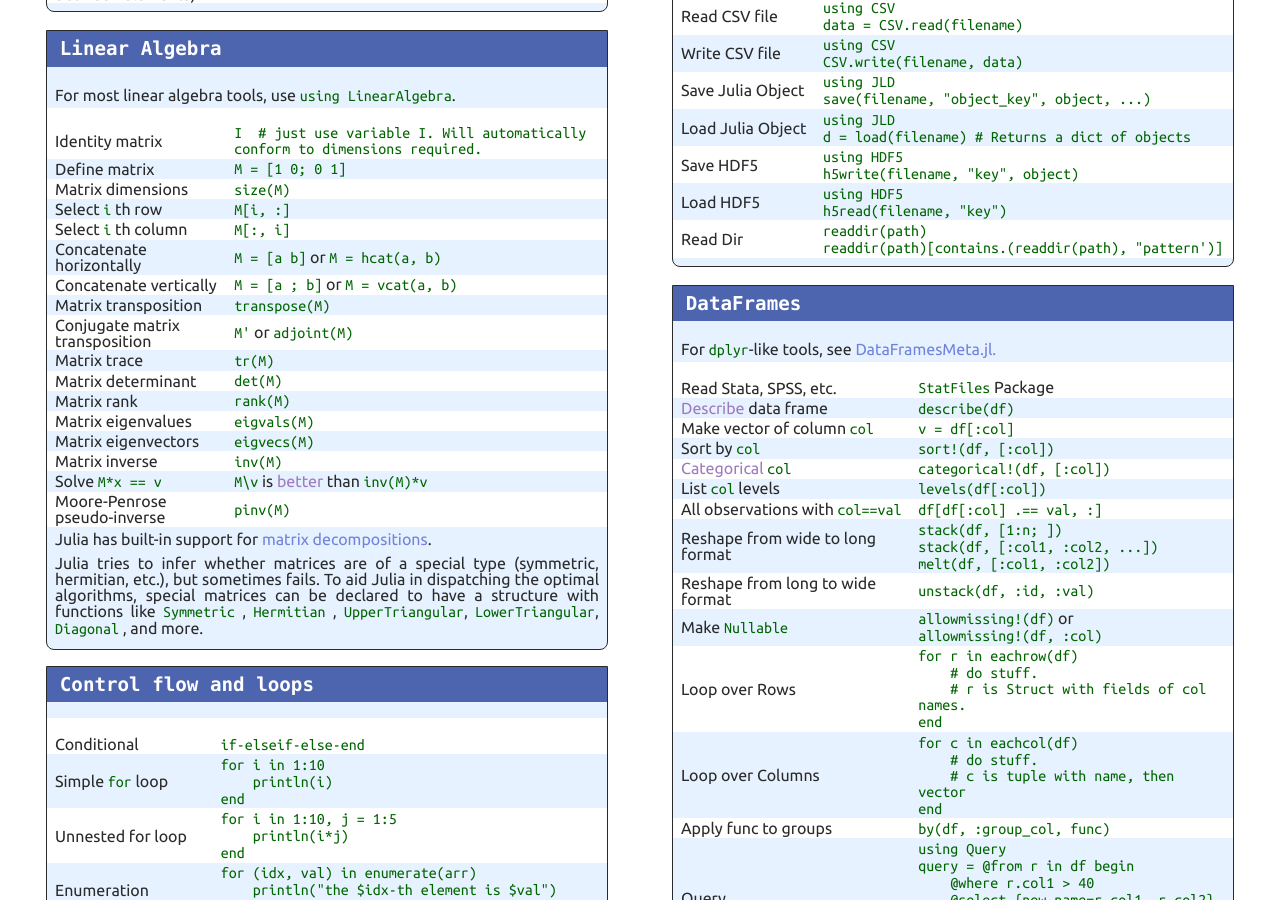
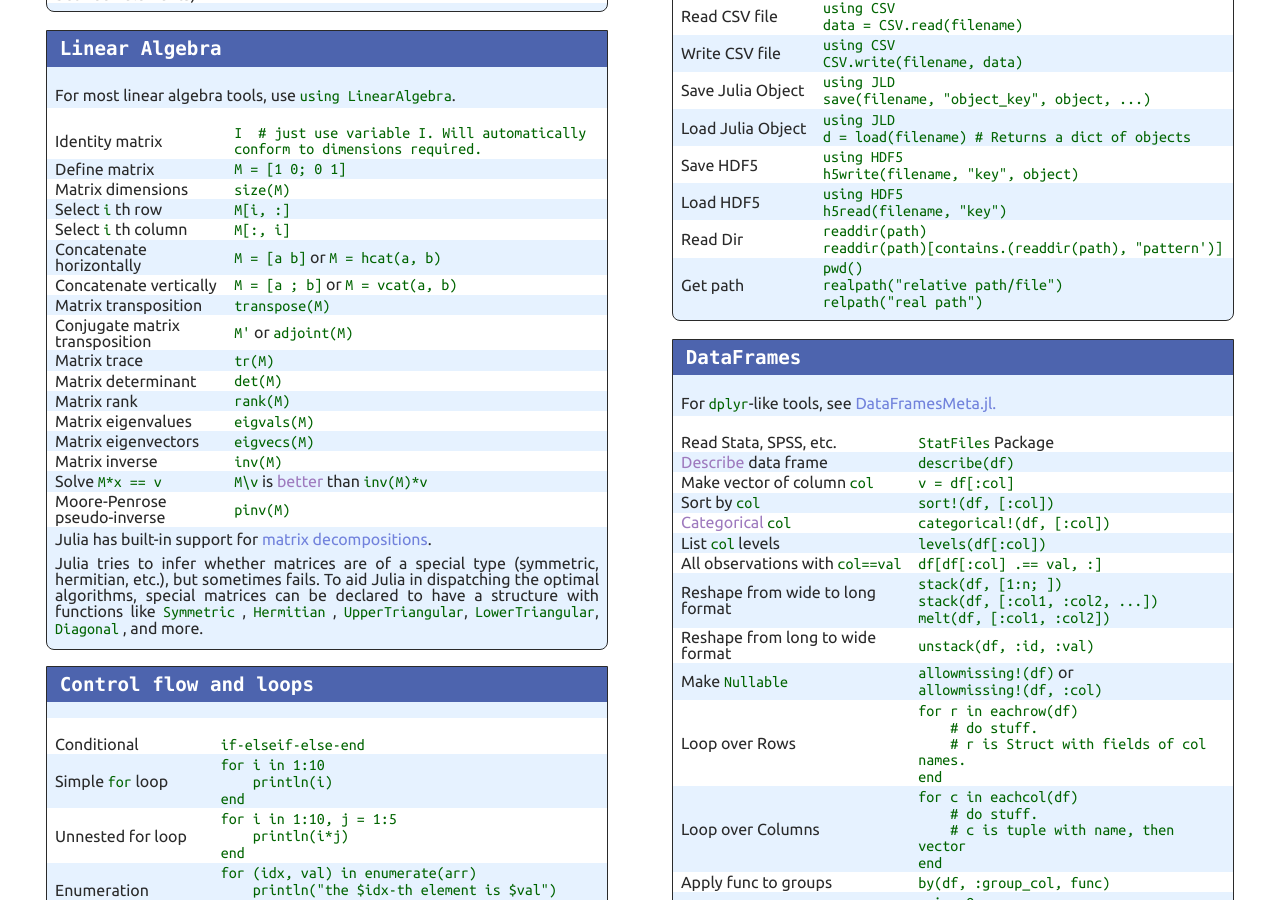
Before and after one commit to seedpcseed/Julia-Cheatsheet, a Jekyll site: the page built from index.html, in a window 1280 px wide and 900 px high, scrolled down 4531 px. Built offline with Jekyll 4.4.1, drawn with Linux system fonts in a browser that asks for light colours.

Commit message:
udpate IO

```diff
--- a/_includes/en/IO.md
+++ b/_includes/en/IO.md
@@ -9,3 +9,4 @@
 | Save HDF5         | `using HDF5`<br>`h5write(filename, "key", object)`                              |
 | Load HDF5         | `using HDF5`<br>`h5read(filename, "key")`                                       |
 | Read Dir          | `readdir(path)`<br>`readdir(path)[contains.(readdir(path), "pattern')]`         |
+| Get path          | `pwd()`<br>`realpath("relative path/file")`<br>`relpath("real path")`     |
```
